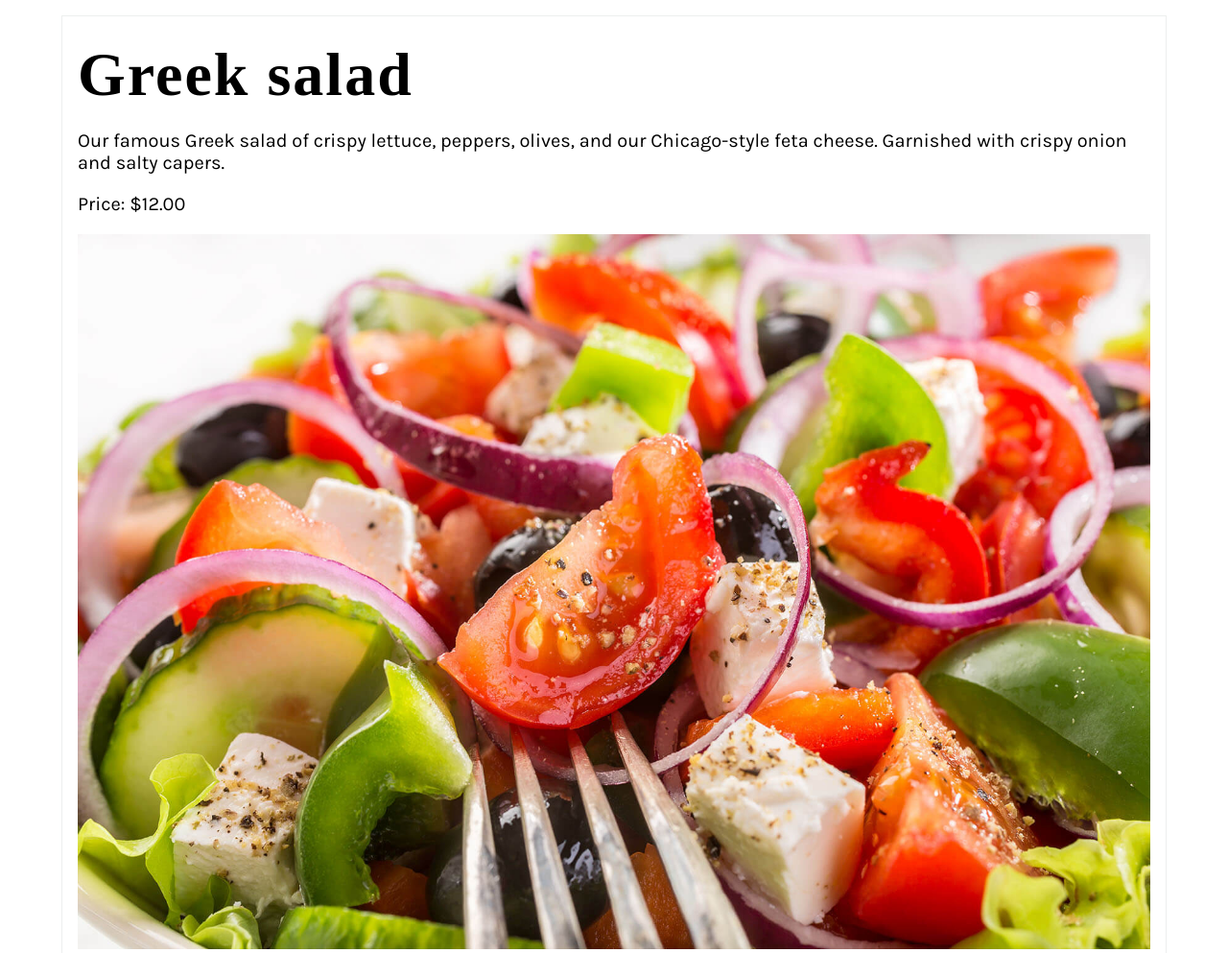
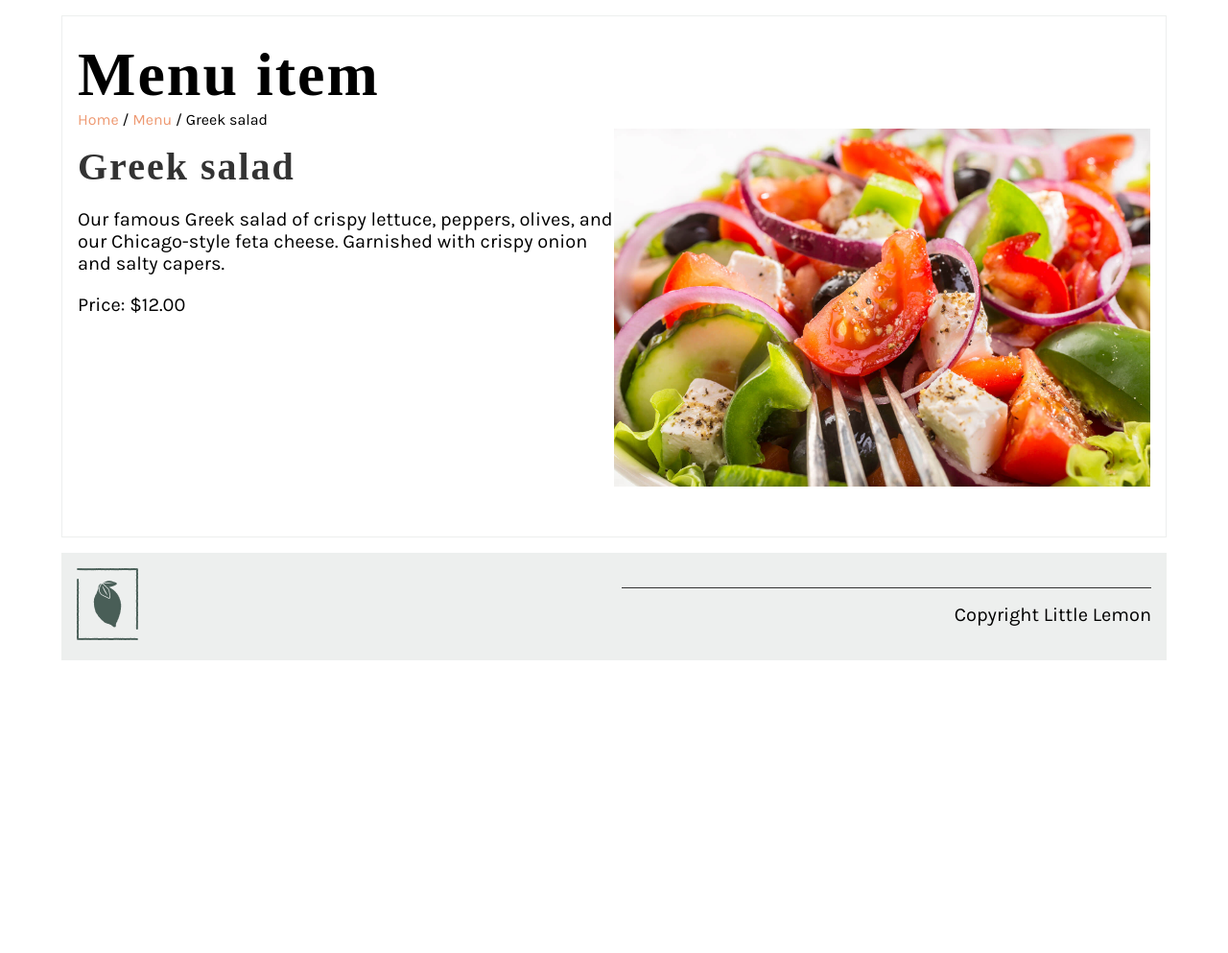
Before and after one commit to justkmode/Django-Graded-Project-Design-and-build-a-simple-Django-app, a Django app: page /menu_item/1/ in a window 1280 px wide. Shown: the part 244-1237 px from the top of the page at 96% size. After the commit the page ends 932 px from the top, so only its background shows below. Run offline with Django 5.2, Linux system fonts and the light colour scheme; data comes from the database, SQL or seed files in the repository; some web fonts are replaced.

Commit message:
All commit

```diff
--- a/littlelemon/restaurant/admin.py
+++ b/littlelemon/restaurant/admin.py
@@ -1,4 +1,6 @@
 from django.contrib import admin
-from .models import Menu
+from .models import Menu, Booking
 
+# Register your models here.
 admin.site.register(Menu)
+admin.site.register(Booking)
--- a/littlelemon/restaurant/templates/base.html
+++ b/littlelemon/restaurant/templates/base.html
@@ -43,6 +43,7 @@
     <main>{% block content %} {% endblock %}</main>
 
     <!--Footer content-->
+    {% include 'partials/_footer.html' %}
     <!-- Replace this comment with your code  -->
   </body>
 </html>
--- a/littlelemon/restaurant/templates/menu_item.html
+++ b/littlelemon/restaurant/templates/menu_item.html
@@ -2,11 +2,31 @@
 {% load static %}
 {% block content %}
 <section>
-    <article>
-        <h1>{{ menu_item.name }}</h1>
-        <p>{{ menu_item.description }}</p>
-        <p>Price: ${{ menu_item.price }}.00</p>
-        <img src="/static/img/menu_items/{{ menu_item.name }}.jpg" alt="{{ menu_item.name }}">
-    </article>
+   <article>
+      <h1>Menu item</h1>
+      <span>
+         <a href="{% url 'home' %}">Home</a> /
+         <a href="{% url 'menu' %}">Menu</a> /
+         {{ menu_item.name }}
+      </span>
+      <!--Begin row-->
+      <div class="row">
+         <!--Begin col-->
+         <div class="column">
+            <h2>{{ menu_item.name }}</h2>
+            <p>{{ menu_item.description }}</p> <!-- Correctly displaying description -->
+            <p>Price: ${{ menu_item.price }}.00</p>
+         </div>
+         <!--End col-->
+
+         <!--Begin col-->
+         <div class="column">
+            <!-- Reverted to the previous image path that worked for you -->
+            <img src="/restaurant/static/img/menu_items/{{menu_item.name}}.jpg" alt="{{ menu_item.name }}" />
+         </div>
+         <!--End col-->
+      </div>
+      <!--End row-->
+   </article>
 </section>
 {% endblock %}
--- a/littlelemon/restaurant/urls.py
+++ b/littlelemon/restaurant/urls.py
@@ -1,5 +1,7 @@
-from django.urls import path
+from django.urls import path, re_path
 from . import views
+from django.conf import settings
+from django.conf.urls.static import static
 
 urlpatterns = [
     path('', views.home, name='home'),
--- a/littlelemon/restaurant/views.py
+++ b/littlelemon/restaurant/views.py
@@ -11,7 +11,7 @@ def about(request):
     return render(request, 'about.html')
 
 def menu(request):
-    menu_items = Menu.objects.all()  # Fetch all menu items
+    menu_items = Menu.objects.all().order_by('name')  # Ordering by 'name'
     context = {'menu': menu_items}
     return render(request, 'menu.html', context)
 
```
